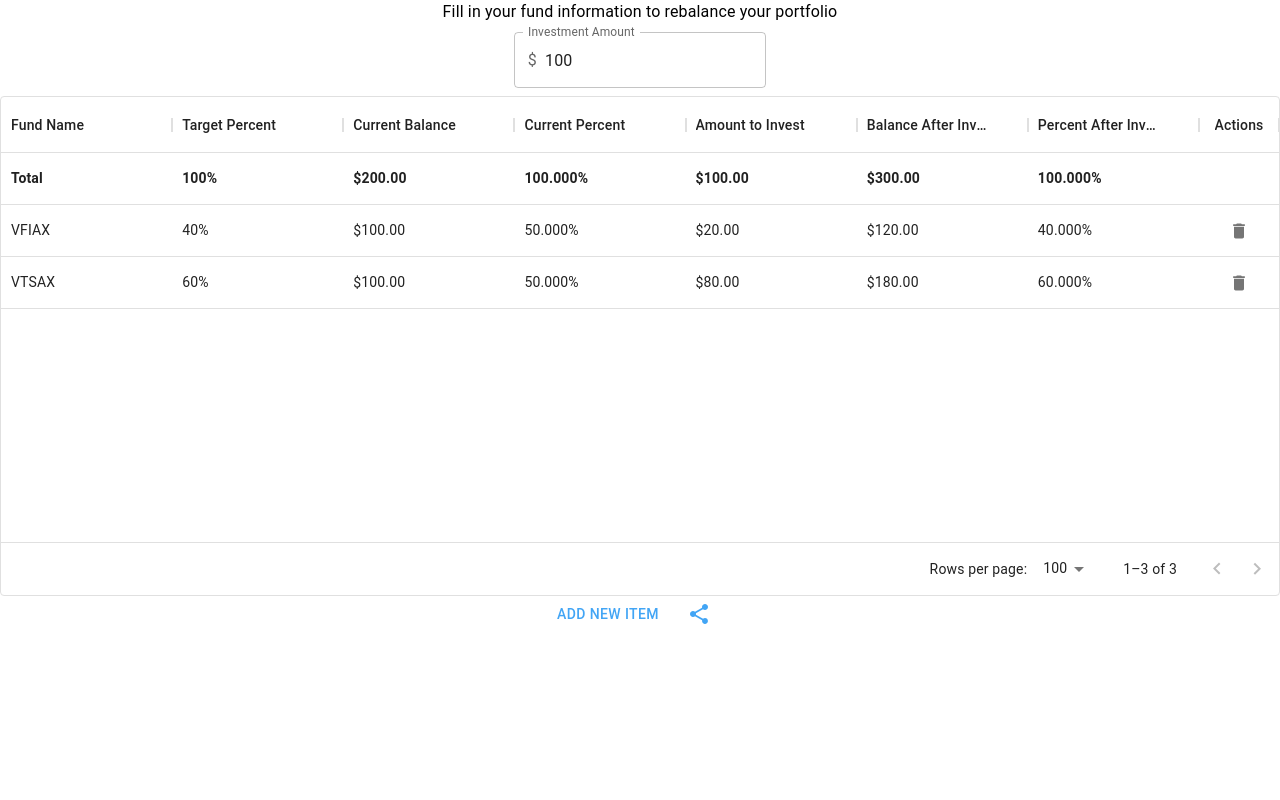
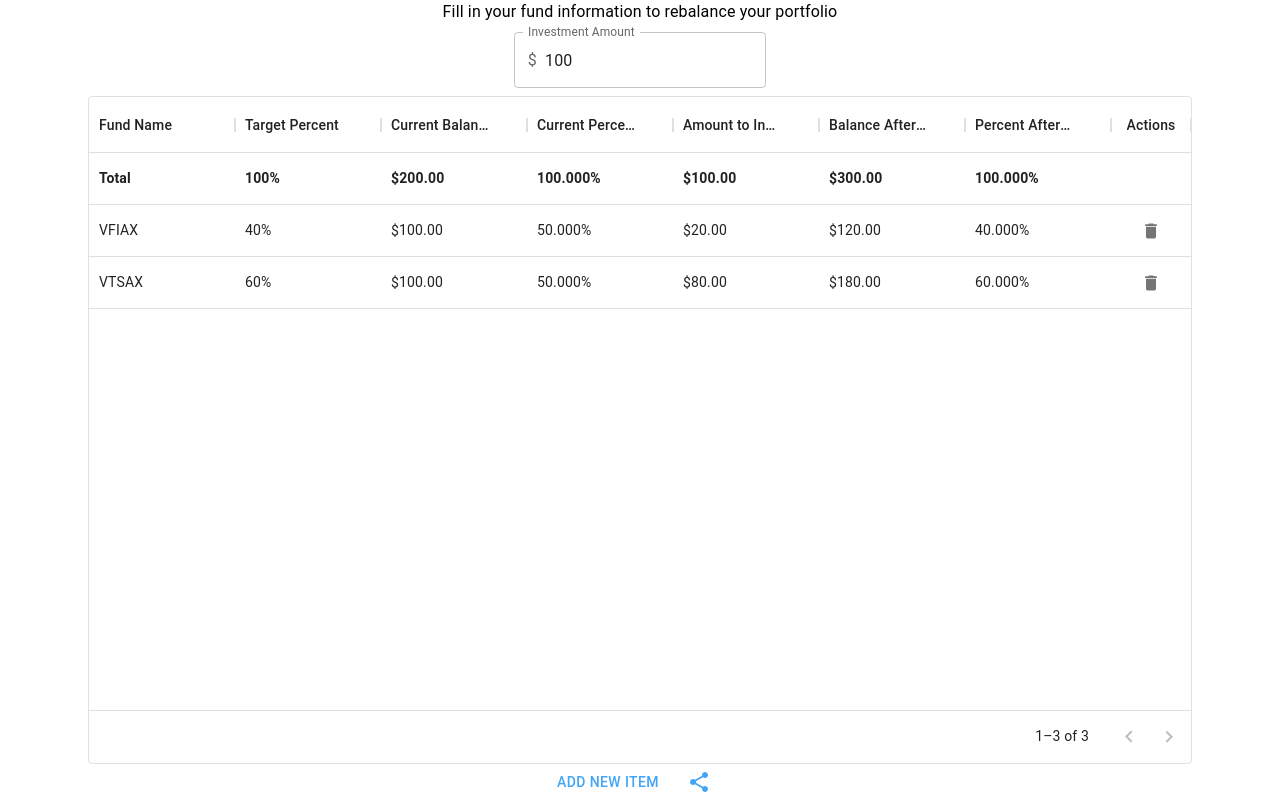
Before and after one commit to skylerwlewis/rebalancing-calculator, a React (Create React App) app: page / in a window 1280 px wide. Built offline with nearby package versions, Linux system fonts and the light colour scheme.

Commit message:
Improving table UI layout

```diff
--- a/src/App.css
+++ b/src/App.css
@@ -1,3 +1,7 @@
 .App {
   text-align: center;
+  margin: 0;
+  padding: 0;
+  height: 100vh;
+  width: 100vw;
 }
--- a/src/index.css
+++ b/src/index.css
@@ -1,3 +1,16 @@
+html,
+body,
+div#root {
+  margin: 0;
+  padding: 0;
+}
+
+body,
+div#root {
+  height: 100vh;
+  width: 100vw;
+}
+
 body {
   margin: 0;
   font-family: -apple-system, BlinkMacSystemFont, 'Segoe UI', 'Roboto', 'Oxygen',
--- a/src/input/InputView.tsx
+++ b/src/input/InputView.tsx
@@ -1,4 +1,4 @@
-import { Box, Button, Typography } from '@mui/material';
+import { Box, Button, Container, Typography } from '@mui/material';
 import { useContext, useMemo, useState } from 'react';
 import MoneyField from './MoneyField';
 import { isValidPercentage, setPercentage } from '../utils/PercentUtils';
@@ -99,12 +99,13 @@ const InputView = () => {
   const numericComparator: GridComparatorFn<string> = (v1, v2) => Number(v1) - Number(v2);
 
   return (
-    <Box
-      component='form'
-      sx={boxSx}
-      noValidate
-      autoComplete='off'
-    >
+    <Container sx={{
+      ...boxSx,
+      height: '100%',
+      display: 'flex',
+      flexDirection: 'column',
+      alignItems: 'center'
+    }}>
       <>
         <Typography>
           Fill in your fund information to rebalance your portfolio
@@ -113,8 +114,22 @@ const InputView = () => {
           id='investment-amount-input'
           label='Investment Amount'
           {...amountToInvestSetters} />
-        <div style={{ height: 500, width: '100%' }}>
+        <Container sx={{ flexGrow: '1' }}>
           <DataGrid
+            disableColumnMenu={true}
+            autoPageSize={true}
+            getRowId={row => row.internalId}
+            isCellEditable={params => params.row.internalId !== -1}
+            rows={initialTableData}
+            processRowUpdate={(newRow: TableStrings, oldRow: TableStrings) => {
+              const setters = fundInputItemSetters.filter(item => item.internalId === oldRow.internalId);
+              for (const setter of setters) {
+                setter.nameSetters.setStringValue(newRow.nameString);
+                setBigFromString(newRow.currentBalanceString, setter.currentBalanceSetters.setStringValue, setter.currentBalanceSetters.setBigValue);
+                setBigFromString(newRow.targetPercentString, setter.targetPercentSetters.setStringValue, setIf(isValidPercentage, setPercentage(setter.targetPercentSetters.setBigValue)));
+              }
+              return newRow;
+            }}
             columns={[
               {
                 field: 'nameString',
@@ -197,26 +212,16 @@ const InputView = () => {
                   ]
               }
             ]}
-            disableColumnMenu={true}
-            getRowId={row => row.internalId}
-            rows={initialTableData}
-            isCellEditable={params => params.row.internalId !== -1}
-            processRowUpdate={(newRow: TableStrings, oldRow: TableStrings) => {
-              const setters = fundInputItemSetters.filter(item => item.internalId === oldRow.internalId);
-              for (const setter of setters) {
-                setter.nameSetters.setStringValue(newRow.nameString);
-                setBigFromString(newRow.currentBalanceString, setter.currentBalanceSetters.setStringValue, setter.currentBalanceSetters.setBigValue);
-                setBigFromString(newRow.targetPercentString, setter.targetPercentSetters.setStringValue, setIf(isValidPercentage, setPercentage(setter.targetPercentSetters.setBigValue)));
-              }
-              return newRow;
-            }}
           />
+        </Container>
+        <Container>
           <Button onClick={() => { addFundInputItem() }}>Add new item</Button>
           <Button onClick={() => setOpenModal('share')}><ShareIcon /></Button>
-          <ShareModal open={openModal === 'share'} handleClose={handleClose} />
-        </div>
+        </Container>
+        <ShareModal open={openModal === 'share'} handleClose={handleClose} />
+
       </>
-    </Box>
+    </Container>
   );
 };
 
```
